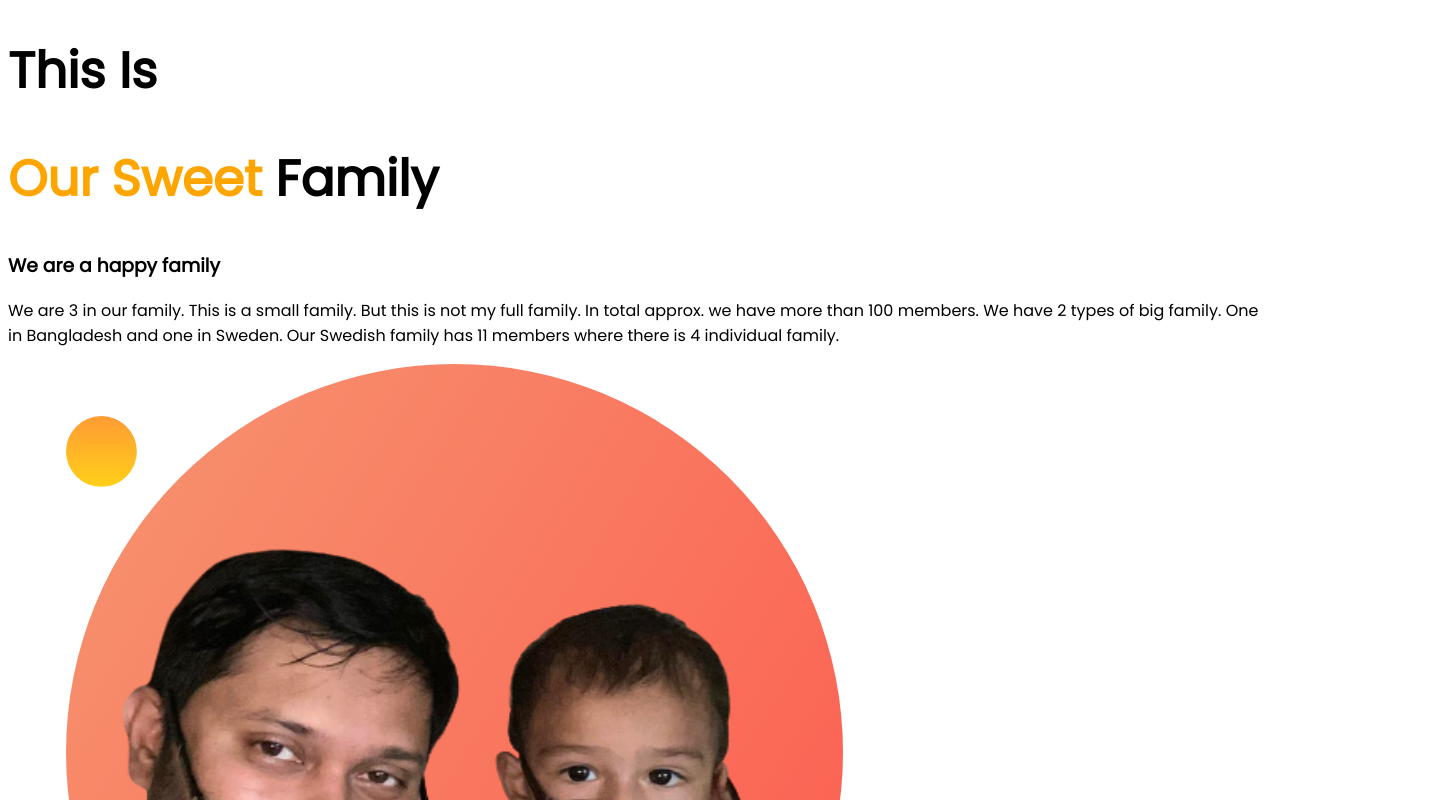
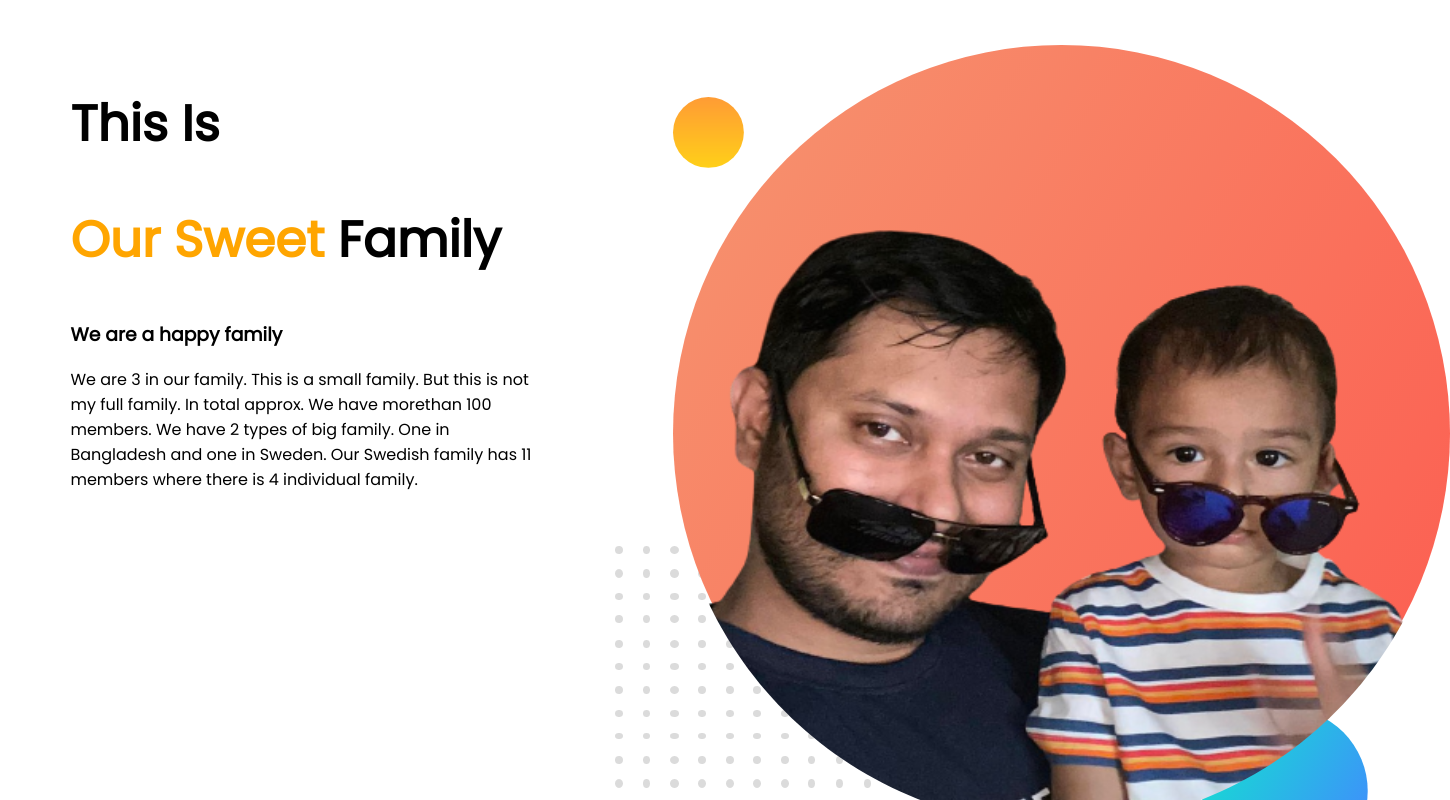
Before and after one commit to mostafizurhh/developer-portfolio, a plain HTML site: page index.html in a window 1280 px wide. Shown: the top 800 px of the page, 1450 px wide, since content can reach past the window. Drawn offline with Linux system fonts and the light colour scheme.

Commit message:
sectoin and a class added

```diff
--- a/index.html
+++ b/index.html
@@ -1,5 +1,6 @@
 <!DOCTYPE html>
 <html lang="en">
+
 <head>
     <meta charset="UTF-8">
     <meta http-equiv="X-UA-Compatible" content="IE=edge">
@@ -10,15 +11,24 @@
     <link href="https://fonts.googleapis.com/css2?family=Poppins&display=swap" rel="stylesheet">
     <link rel="stylesheet" href="style.css">
 </head>
+
 <body>
-    <div>
+    <section>
+        <div class="half-width">
             <h1>This Is </h1>
             <h1><span class="color1">Our Sweet</span> Family</h1>
             <h3>We are a happy family</h3>
-        <p>We are 3 in our family. This is a small family. But this is not my full family. In total approx. we have more than 100 members. We have 2 types of big family. One in Bangladesh and one in Sweden. Our Swedish family has 11 members where there is 4 individual family.</p>
+            <p>We are 3 in our family. This is a small family. But this is not my full family. In total approx. We have
+                morethan 100 members. We have 2 types of big family. One in Bangladesh and one in Sweden. Our Swedish
+                family
+                has 11 members where there is 4 individual family.</p>
+
+
         </div>
-    <div>
+        <div class="half-width">
             <img src="images/amra.png" alt="Me and My Son">
         </div>
+    </section>
 </body>
+
 </html>
--- a/style.css
+++ b/style.css
@@ -1,3 +1,21 @@
-body{font-family: 'Poppins', sans-serif;}
-h1{font-size: 50px;}
-.color1{color: orange;}
+body {
+    font-family: 'Poppins', sans-serif;
+}
+
+h1 {
+    font-size: 50px;
+}
+
+.color1 {
+    color: orange;
+}
+
+section {
+    display: flex;
+    padding-left: 2%;
+}
+
+.half-width {
+    width: 50%;
+    padding: 3%;
+}
```
Lines whose indentation alone changed are shown as unchanged.
